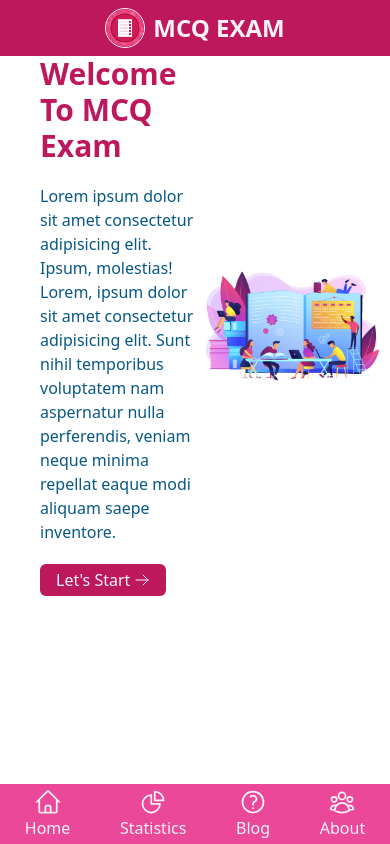
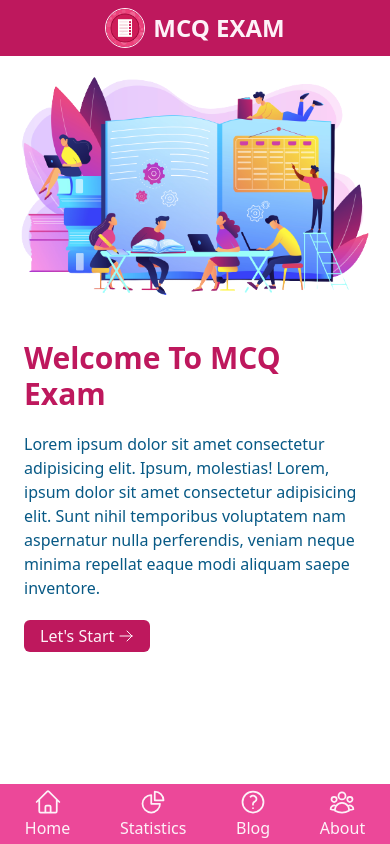
Before and after one commit to md-shamim-sarker/mcq-exam, a React (Create React App) app: page / in a window 390 px wide. Built offline with nearby package versions, Linux system fonts and the light colour scheme.

Commit message:
made header section responsive

```diff
--- a/src/components/Home/Home.js
+++ b/src/components/Home/Home.js
@@ -6,8 +6,8 @@ import {ArrowRightIcon} from '@heroicons/react/24/outline';
 
 const Home = () => {
     return (
-        <div className='grid grid-cols-2 items-center'>
-            <div className='ml-10'>
+        <div className='grid grid-cols-1 lg:grid-cols-2 items-center'>
+            <div className='m-6 lg:ml-10 order-2 lg:order-1'>
                 <h2 className='text-3xl font-bold'>
                     <span className='text-pink-700'>Welcome To MCQ Exam</span>
                 </h2>
@@ -21,8 +21,8 @@ const Home = () => {
                     </button>
                 </Link>
             </div>
-            <div>
-                <img src={header} alt="header_image" />
+            <div className='order-1 lg:order-2'>
+                <img src={header} alt="header_image" className='w-full' />
             </div>
         </div>
     );
```
